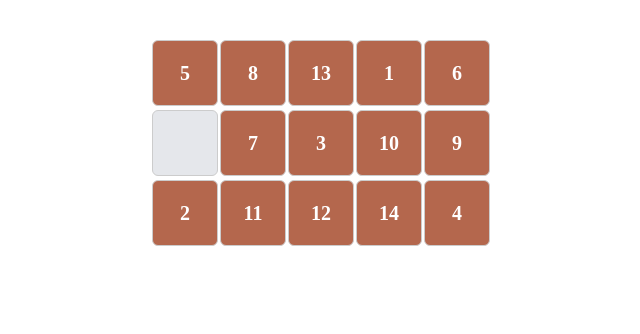
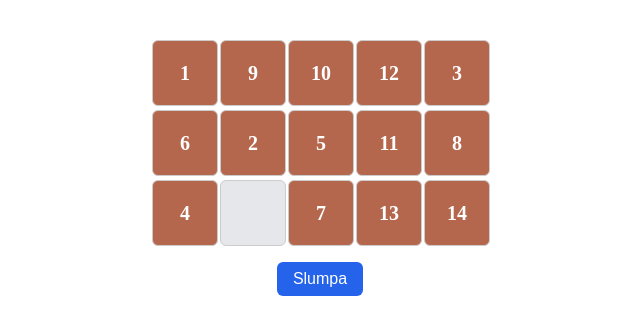
Before and after one commit to filiplyrheden/Nummerpussel, a React (Vite) app: page / in a window 1280 px wide. Shown: the top 334 px of the page, without its empty margins (320-960 px from the left). Built offline with nearby package versions, Linux system fonts and the light colour scheme.

Commit message:
Moved shuffle logic to App.tsx and created button to reshuffle squares

```diff
--- a/src/App.css
+++ b/src/App.css
@@ -4,3 +4,17 @@
   padding: 2rem;
   text-align: center;
 }
+
+button {
+  padding: 0.5rem 1rem;
+  font-size: 1rem;
+  background-color: #2563eb;
+  color: white;
+  border: none;
+  border-radius: 6px;
+  cursor: pointer;
+}
+
+button:hover {
+  background-color: #1e40af;
+}
--- a/src/App.tsx
+++ b/src/App.tsx
@@ -1,10 +1,28 @@
 import "./App.css";
 import Board from "./components/Board";
+import { shuffleArray } from "./utils/shuffle";
+import { useState } from "react";
+
+const totalSquares = 3 * 5;
+
+const shuffledSquares = () => {
+  const squares = Array.from({ length: totalSquares }, (_, i) =>
+    i === totalSquares - 1 ? null : i + 1
+  );
+  return shuffleArray(squares);
+};
 
 function App() {
+  const [squares, setSquares] = useState<(number | null)[]>(shuffledSquares);
+
+  const reshuffle = () => {
+    setSquares(shuffledSquares());
+  };
+
   return (
     <>
-      <Board />
+      <Board squares={squares} />
+      <button onClick={reshuffle}>Slumpa</button>
     </>
   );
 }
--- a/src/components/Board.tsx
+++ b/src/components/Board.tsx
@@ -1,18 +1,14 @@
 import Square from "./Square";
 import "./Board.css";
-import { shuffleArray } from "../utils/shuffle";
 
-export default function Board() {
-  const totalSquares = 3 * 5;
-  const square = Array.from({ length: totalSquares }, (_, i) =>
-    i === totalSquares - 1 ? null : i + 1
-  );
+interface BoardProps {
+  squares: (number | null)[];
+}
 
-  const shuffledSquares = shuffleArray(square);
-
+export default function Board({ squares }: BoardProps) {
   return (
     <div className="board" style={{ gridTemplateColumns: `repeat(5, 64px)` }}>
-      {shuffledSquares.map((square, i) => (
+      {squares.map((square, i) => (
         <Square key={i} value={square} />
       ))}
     </div>
```
